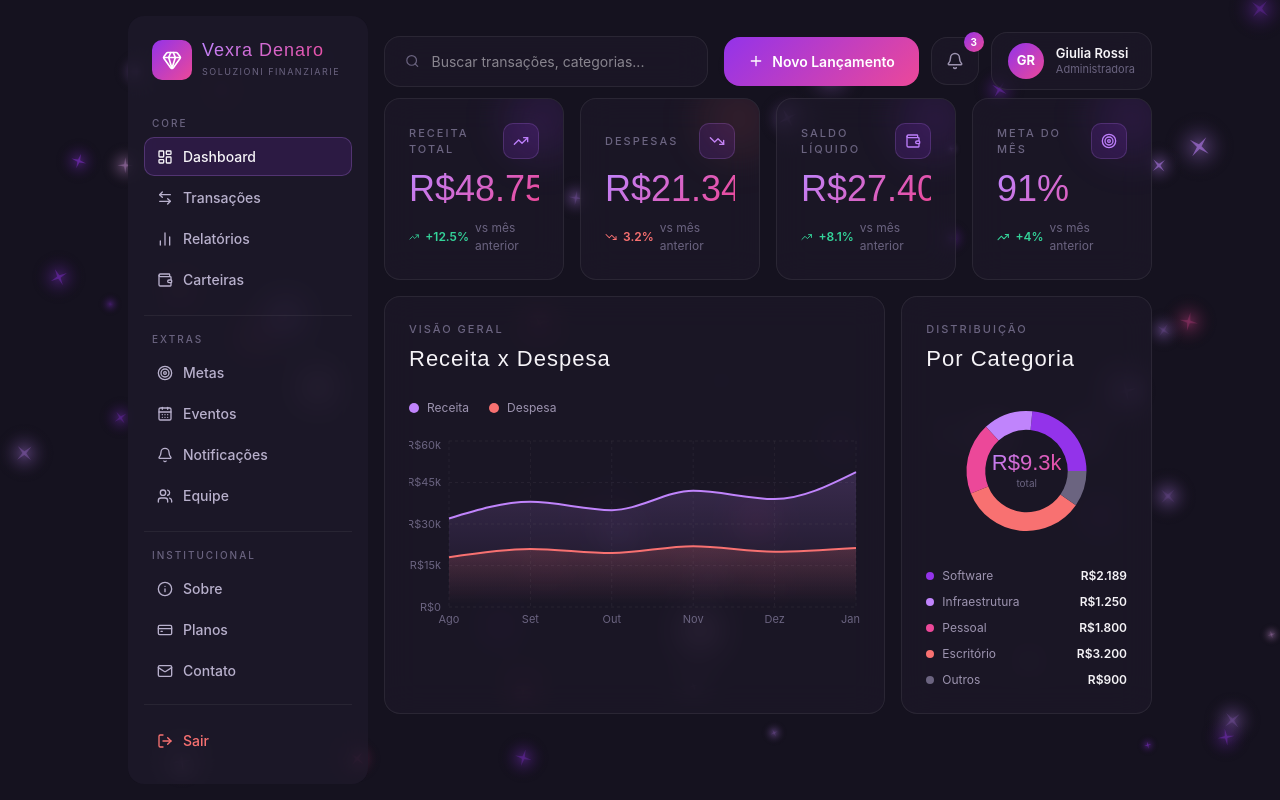
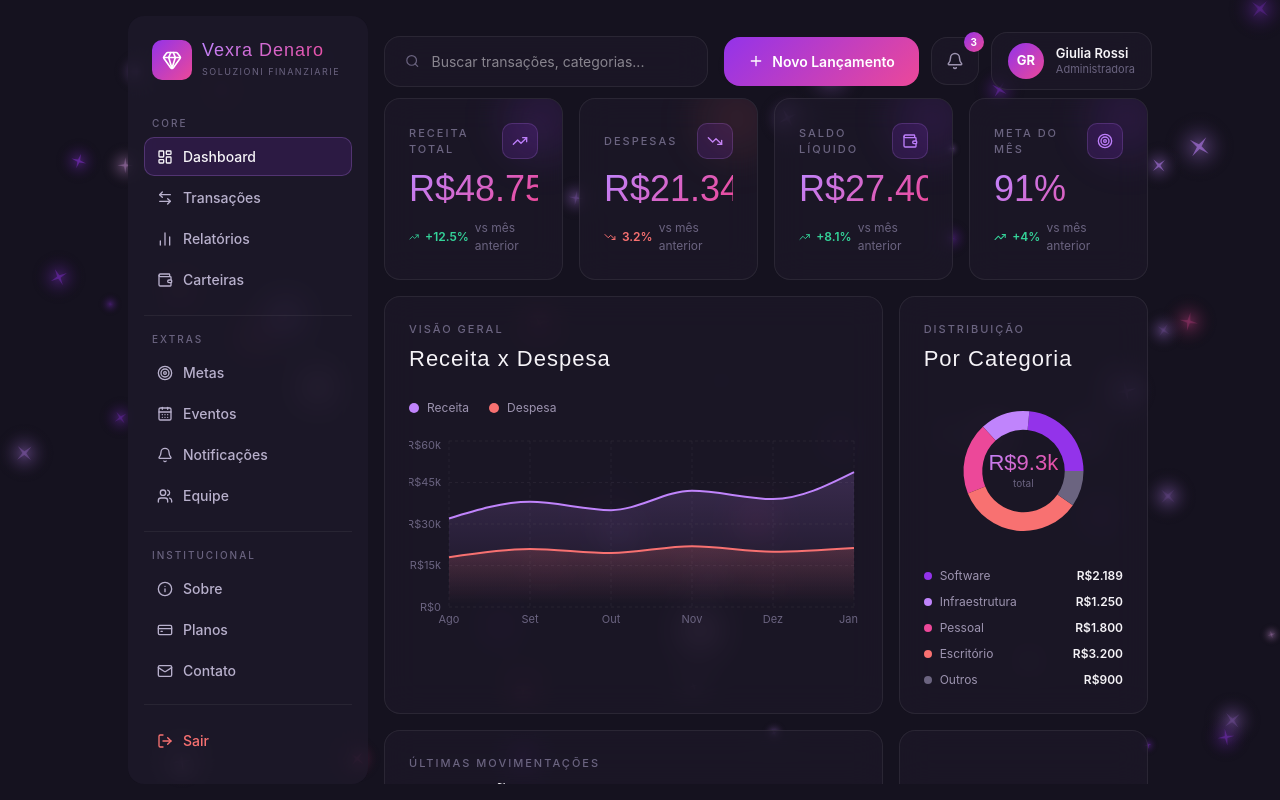
Before and after one commit to erikalaiane/finance-dashboard, a React (Vite) app: page / in a window 1280 px wide. Built offline with nearby package versions, Linux system fonts and the light colour scheme.

Commit message:
feat: add recent transactions table and fix scroll behavior

```diff
--- /dev/null
+++ b/src/assets/components/dashboard/RecentTransactions.tsx
@@ -0,0 +1,148 @@
+import { transacoes } from "../../data/mock";
+import type { Transacao } from "../../types/index";
+import { ArrowUpRight, ArrowDownLeft } from "lucide-react";
+
+function Badge({ status }: { status: Transacao["status"] }) {
+  const config = {
+    concluida: { label: "Concluída", color: "#34D399", bg: "rgba(52,211,153,0.1)", border: "rgba(52,211,153,0.2)" },
+    pendente: { label: "Pendente", color: "#C084FC", bg: "rgba(192,132,252,0.1)", border: "rgba(192,132,252,0.2)" },
+    cancelada: { label: "Cancelada", color: "#F87171", bg: "rgba(248,113,113,0.1)", border: "rgba(248,113,113,0.2)" },
+  }[status];
+
+  return (
+    <span
+      style={{
+        fontFamily: "'Inter', sans-serif",
+        fontSize: "11px",
+        fontWeight: 500,
+        color: config.color,
+        background: config.bg,
+        border: `1px solid ${config.border}`,
+        borderRadius: "6px",
+        padding: "2px 8px",
+        whiteSpace: "nowrap",
+      }}
+    >
+      {config.label}
+    </span>
+  );
+}
+
+function formatarValor(valor: number): string {
+  return valor.toLocaleString("pt-BR", { minimumFractionDigits: 2, maximumFractionDigits: 2 });
+}
+
+function formatarData(data: string): string {
+  return new Date(data).toLocaleDateString("pt-BR", { day: "2-digit", month: "short" });
+}
+
+export function RecentTransactions() {
+  const recentes = transacoes.slice(0, 5);
+
+  return (
+    <div
+      style={{
+        background: "rgba(30, 26, 43, 0.6)",
+        backdropFilter: "blur(16px)",
+        border: "1px solid rgba(255,255,255,0.07)",
+        borderRadius: "16px",
+        padding: "24px",
+        display: "flex",
+        flexDirection: "column",
+        height: "100%",
+      }}
+    >
+      {/* Header */}
+      <div style={{ display: "flex", alignItems: "flex-end", justifyContent: "space-between", marginBottom: "20px" }}>
+        <div>
+          <p style={{ fontFamily: "'Inter', sans-serif", fontSize: "11px", fontWeight: 500, letterSpacing: "2px", textTransform: "uppercase", color: "#6B6480", marginBottom: "4px" }}>
+            Últimas movimentações
+          </p>
+          <h2 style={{ fontFamily: "'Bebas Neue', sans-serif", fontSize: "22px", color: "#F5F3F7", letterSpacing: "1px" }}>
+            Transações Recentes
+          </h2>
+        </div>
+        <a
+          href="/transacoes"
+          style={{
+            fontFamily: "'Inter', sans-serif",
+            fontSize: "12px",
+            fontWeight: 500,
+            color: "#C084FC",
+            textDecoration: "none",
+            marginBottom: "4px",
+          }}
+        >
+          Ver todas →
+        </a>
+      </div>
+
+      {/* Lista */}
+      <div style={{ display: "flex", flexDirection: "column", gap: "4px" }}>
+        {recentes.map((t, i) => (
+          <div
+            key={t.id}
+            style={{
+              display: "grid",
+              gridTemplateColumns: "32px 1fr auto auto",
+              alignItems: "center",
+              gap: "12px",
+              padding: "10px 12px",
+              borderRadius: "10px",
+              cursor: "pointer",
+              transition: "background 0.15s ease",
+              borderBottom: i < recentes.length - 1 ? "1px solid rgba(255,255,255,0.04)" : "none",
+            }}
+            onMouseEnter={(e) => { e.currentTarget.style.background = "rgba(255,255,255,0.04)"; }}
+            onMouseLeave={(e) => { e.currentTarget.style.background = "transparent"; }}
+          >
+            {/* Ícone categoria */}
+            <div
+              style={{
+                width: "32px",
+                height: "32px",
+                borderRadius: "8px",
+                display: "flex",
+                alignItems: "center",
+                justifyContent: "center",
+                background: t.categoria === "receita" ? "rgba(52,211,153,0.1)" : "rgba(248,113,113,0.1)",
+                flexShrink: 0,
+              }}
+            >
+              {t.categoria === "receita"
+                ? <ArrowUpRight size={14} color="#34D399" />
+                : <ArrowDownLeft size={14} color="#F87171" />
+              }
+            </div>
+
+            {/* Descrição + data */}
+            <div style={{ minWidth: 0 }}>
+              <p style={{ fontFamily: "'Inter', sans-serif", fontSize: "13px", fontWeight: 500, color: "#F5F3F7", whiteSpace: "nowrap", overflow: "hidden", textOverflow: "ellipsis" }}>
+                {t.descricao}
+              </p>
+              <p style={{ fontFamily: "'Inter', sans-serif", fontSize: "11px", color: "#6B6480", marginTop: "1px" }}>
+                {formatarData(t.data)}
+              </p>
+            </div>
+
+            {/* Badge */}
+            <Badge status={t.status} />
+
+            {/* Valor */}
+            <span
+              style={{
+                fontFamily: "'Inter', sans-serif",
+                fontSize: "13px",
+                fontWeight: 600,
+                color: t.categoria === "receita" ? "#34D399" : "#F87171",
+                whiteSpace: "nowrap",
+              }}
+            >
+              {t.categoria === "receita" ? "+" : "-"}R${formatarValor(t.valor)}
+            </span>
+          </div>
+        ))}
+      </div>
+    </div>
+  );
+}
--- a/src/assets/components/layout/RootLayout.tsx
+++ b/src/assets/components/layout/RootLayout.tsx
@@ -19,12 +19,24 @@ export function RootLayout() {
         position: "relative",
         zIndex: 1,
       }}>
-        <Sidebar />
-        <main style={{ flex: 1, padding: "16px 0 0 16px", display: "flex", flexDirection: "column" }}>
-          <Navbar />
-          <Outlet />
-        </main>
-      </div>
+      <Sidebar />
+      <main style={{
+        flex: 1,
+        padding: "16px 0 0 16px",
+        display: "flex",
+        flexDirection: "column",
+        overflow: "hidden",  // impede o main de crescer
+      }}>
+        <Navbar />
+        <div style={{
+          flex: 1,
+          overflowY: "auto",  // só essa área rola
+          paddingRight: "4px",
+        }}>
+      <Outlet />
+    </div>
+  </main>
+</div>
     </div>
   );
 }
--- a/src/assets/pages/Dashboard.tsx
+++ b/src/assets/pages/Dashboard.tsx
@@ -1,6 +1,7 @@
 import { KPICard } from "../components/dashboard/KPICard";
 import { RevenueChart } from "../components/dashboard/RevenueChart";
 import { DonutChart } from "../components/dashboard/DonutChart";
+import { RecentTransactions } from "../components/dashboard/RecentTransactions";
 import { kpis } from "../data/mock";
 import { TrendingUp, TrendingDown, Wallet, Target } from "lucide-react";
 import type { LucideIcon } from "lucide-react";
@@ -20,7 +21,27 @@ export function Dashboard() {
       {/* Linha 2: Gráfico + Donut */}
       <div style={{ display: "grid", gridTemplateColumns: "2fr 1fr", gap: "16px" }}>
         <RevenueChart />
-       <DonutChart />
+        <DonutChart />
+      </div>
+
+      {/* Linha 3: Transações + placeholder */}
+      <div style={{ display: "grid", gridTemplateColumns: "2fr 1fr", gap: "16px" }}>
+        <RecentTransactions />
+        <div style={{
+          background: "rgba(30, 26, 43, 0.6)",
+          backdropFilter: "blur(16px)",
+          border: "1px solid rgba(255,255,255,0.07)",
+          borderRadius: "16px",
+          padding: "24px",
+          display: "flex",
+          alignItems: "center",
+          justifyContent: "center",
+          color: "#6B6480",
+          fontFamily: "'Inter', sans-serif",
+          fontSize: "14px",
+        }}>
+          Eventos + Metas em breve
+        </div>
       </div>
 
     </div>
--- a/src/index.css
+++ b/src/index.css
@@ -58,3 +58,21 @@ body {
   -webkit-text-fill-color: transparent;
   background-clip: text;
 }
+
+/* Esconde scrollbar mas mantém scroll funcional */
+::-webkit-scrollbar {
+  width: 4px;
+}
+
+::-webkit-scrollbar-track {
+  background: transparent;
+}
+
+::-webkit-scrollbar-thumb {
+  background: rgba(192, 132, 252, 0.2);
+  border-radius: 4px;
+}
+
+::-webkit-scrollbar-thumb:hover {
+  background: rgba(192, 132, 252, 0.4);
+}
```
